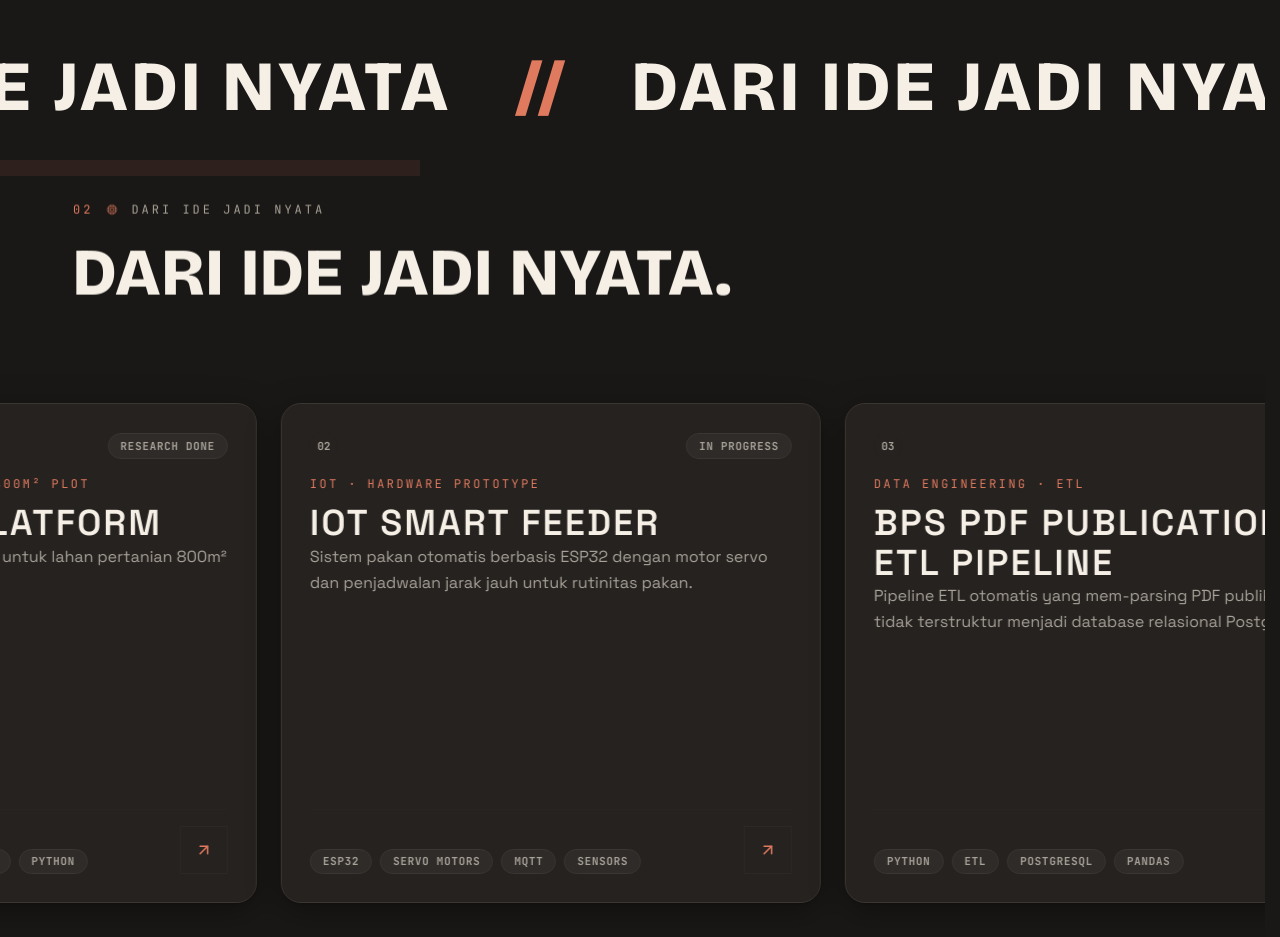
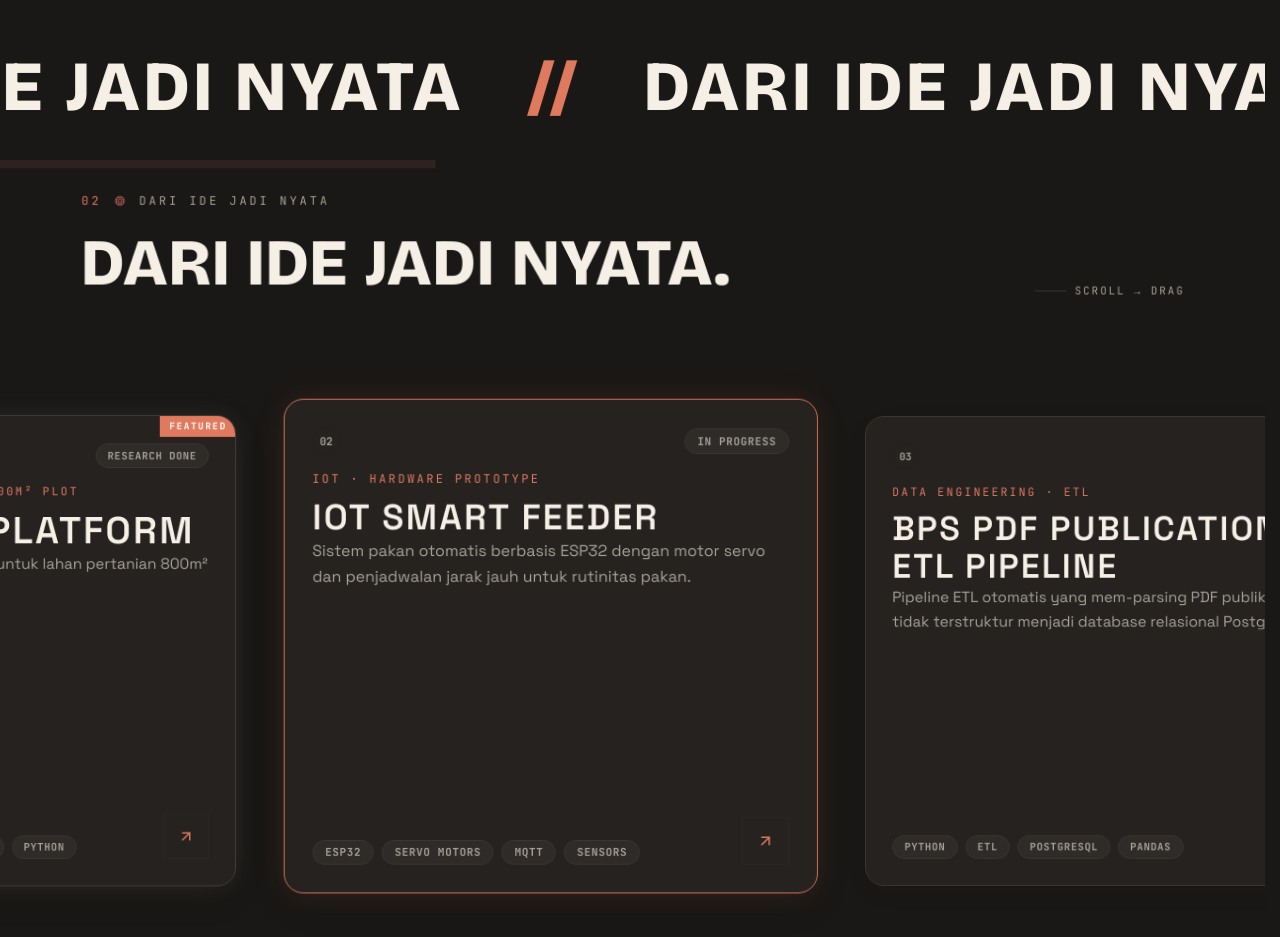
Before and after one commit to supyan1403/kyronix-portfolio, a React (Vite) app: page / in a window 1280 px wide. Shown: the part 1860-2797 px from the top of the page. Built offline with nearby package versions, Linux system fonts and the light colour scheme.

Commit message:
feat: sticky 10/10 - center-focus scale+glow + hero FEATURED + h300vh spring + thick progress 02/04

```diff
--- a/src/App.tsx
+++ b/src/App.tsx
@@ -1140,6 +1140,28 @@ function Stack() {
   );
 }
 
+/* ---------- 3. Featured projects — warm-tagd builds — center-focus 10/10 ---------- */
+function ProjectStickyCard({ p, idx, progress, onOpen }: { p: (typeof projects)[number]; idx: number; progress: MotionValue<number>; onOpen: (pp: (typeof projects)[number]) => void }) {
+  const { lang } = useLang();
+  const low = useIsLowEnd();
+  const n = projects.length;
+  const center = (idx + 0.5) / n;
+  const span = 0.22;
+  const focus = useTransform(progress, [center - span, center, center + span], low ? [1, 1, 1] : [0.94, 1, 0.94], { clamp: true });
+  const focusY = useTransform(progress, [center - span, center, center + span], low ? [0, 0, 0] : [6, 0, 6], { clamp: true });
+  const glow = useTransform(progress, [center - span, center, center + span], [0, 1, 0], { clamp: true });
+  const accent = p.tone === "lime" ? "#E07A5F" : p.tone === "coral" ? "#E07A5F" : "#8FA89B";
+  const isHero = idx === 0;
+  return (
+    <motion.article role="button" tabIndex={0} onClick={() => onOpen(p)} onKeyDown={(e) => { if (e.key === "Enter" || e.key === " ") { e.preventDefault(); onOpen(p); } }} whileHover={{ y: -4 }} whileTap={{ scale: 0.98 }} transition={{ type: "spring", stiffness: 380, damping: 22 }} style={{ scale: focus, y: focusY, boxShadow: useTransform(glow, [0, 1], ["0 8px 24px rgba(28,25,23,0.06)", "0 12px 36px rgba(28,25,23,0.10), 0 0 28px " + accent + "22"]) as unknown as string, borderColor: useTransform(glow, [0, 1], ["#3A3632", accent]) as unknown as string } as unknown as Record<string, unknown>} className={"warm-card relative mx-auto flex shrink-0 cursor-pointer flex-col overflow-hidden pb-6 md:mx-0 will-change-transform " + (isHero ? "min-h-[500px] w-[calc(100vw-32px)] max-w-[580px] p-6 md:w-[580px] md:p-7 border-terracotta/35" : "min-h-[480px] w-[calc(100vw-40px)] max-w-[540px] p-5 md:w-[540px] md:p-7")}>
+      {!isHero ? null : <span aria-hidden className="pointer-events-none absolute -right-[1px] -top-[1px] bg-terracotta px-2.5 py-1 font-mono text-[10px] font-black tracking-[0.16em] text-white">FEATURED</span>}
+      <div className="flex items-center justify-between"><span className="inline-flex h-7 w-7 items-center justify-center rounded-full bg-cream-deep font-mono text-[11px] font-bold text-muted">{p.no}</span><span className={"inline-flex items-center gap-2 font-mono text-[10px] font-bold uppercase tracking-wider sm:shrink-0 " + "warm-tag"}>{(p as { livePulse?: boolean }).livePulse && <Radio size={12} className="live-dot shrink-0" />}<span className="break-words">{p.status}</span></span></div>
+      <div className="min-w-0 flex-1"><p className="mt-4 mb-3 font-mono text-xs uppercase tracking-[0.2em]" style={{ color: WARM.terracotta }}>{p.kind}</p><h3 data-text={p.title} className={"font-sans font-semibold uppercase leading-[1.1] tracking-[0.06em] text-ink " + (isHero ? "text-[2.05rem] md:text-[2.5rem]" : "text-[2rem] md:text-4xl")}>{p.title}</h3><p className="leading-relaxed" style={{ color: WARM.muted }}>{(typeof p.desc === "string" ? p.desc : (p.desc as { id: string; en: string })[lang])}</p></div>
+      <div className="mt-6 flex items-end justify-between gap-3 border-t border-border/10 pt-4"><div className="flex flex-1 flex-wrap gap-2 pr-2">{p.stack.map((s) => (<Tag key={s} tone={p.tone === "lime" ? "yellow" : p.tone === "coral" ? "pink" : "violet"}>{s}</Tag>))}</div><span className="flex h-10 w-10 shrink-0 items-center justify-center border border-border/30 bg-transparent text-terracotta hover:bg-ink hover:text-white md:h-12 md:w-12"><ArrowUpRight size={18} /></span></div>
+    </motion.article>
+  );
+}
+
 /* ---------- 3. Featured projects — warm-tagd builds ---------- */
 const projects = [
   {
@@ -1229,16 +1251,17 @@ function Projects() {
   const handleCta = () => { setActive(null); setTimeout(() => scrollToId("contact"), 120); };
   const { scrollYProgress } = useScroll({ target: ref, offset: ["start start", "end end"] });
   const low = useIsLowEnd();
-  const x = useTransform(scrollYProgress, [0, 1], [0, -maxX]);
+  const smoothX = useSpring(scrollYProgress, { stiffness: 90, damping: 28, mass: 0.6 });
+  const x = useTransform(smoothX, [0, 1], [0, -maxX]);
   const titleY = useTransform(scrollYProgress, [0, 0.35], low ? [0, 0] : [0, -40]);
-  const trackScale = useTransform(scrollYProgress, [0.4, 1], low ? [1, 1] : [1, 0.98]);
-  const trackOpacity = useTransform(scrollYProgress, [0.75, 1], low ? [1, 1] : [1, 0.92]);
-
-  return (
-    <section id="projects" ref={ref} className="relative h-[260vh]">
+  const titleScale = useTransform(scrollYProgress, [0, 0.32], low ? [1, 1] : [1, 0.985]);
+  const orbScale = useTransform(scrollYProgress, [0, 1], low ? [1, 1] : [1, 1.22]);
+
+  return (
+    <section id="projects" ref={ref} className="relative h-[300vh]">
       <div className="sticky top-0 flex h-screen flex-col justify-center overflow-hidden">
-        <div className="orb right-[-10%] top-[20%] h-[420px] w-[420px] bg-terracotta/10" />
-        <motion.div style={{ y: titleY } as unknown as Record<string, unknown>} className="mx-auto mb-10 w-[min(1120px,90vw)] pt-16 will-change-transform">
+        <motion.div aria-hidden className="orb right-[-10%] top-[20%] h-[420px] w-[420px] bg-terracotta/10 will-change-transform" style={{ scale: orbScale } as unknown as Record<string, unknown>} />
+        <motion.div style={{ y: titleY, scale: titleScale } as unknown as Record<string, unknown>} className="mx-auto mb-10 w-[min(1120px,90vw)] pt-16 will-change-transform">
           <Eyebrow index="02" label={t.projectsEyebrow} />
           <div className="flex items-end justify-between gap-6">
             <SplitReveal
@@ -1246,52 +1269,28 @@ function Projects() {
               text={t.projectsTitle}
               className="font-display text-[clamp(2.3rem,5.2vw,4.25rem)] font-extrabold leading-[1.08] tracking-[0.02em]"
             />
+            <span aria-hidden className="hidden font-mono text-[11px] tracking-[0.18em] text-muted md:inline-flex items-center gap-2"><span className="h-px w-8 bg-border" /> SCROLL → DRAG</span>
           </div>
         </motion.div>
         <motion.div
           ref={trackRef}
-          style={{ x, scale: trackScale, opacity: trackOpacity } as unknown as Record<string, unknown>}
-          className="flex w-max gap-4 py-4 pl-[5vw] pr-[5vw] md:gap-6 md:pl-[max(5vw,calc((100vw-1120px)/2))] md:pr-[10vw] will-change-transform"
+          style={{ x } as unknown as Record<string, unknown>}
+          className="flex w-max items-stretch gap-5 py-4 pl-[5vw] pr-[5vw] md:gap-7 md:pl-[max(5vw,calc((100vw-1120px)/2))] md:pr-[10vw] will-change-transform"
         >
           {projects.map((p, idx) => {
-            const { lang: _l } = { lang } as unknown as { lang: string };
-            void _l;
             return (
-              <motion.article
-                key={p.no}
-                role="button"
-                tabIndex={0}
-                onClick={() => handleOpen(p)}
-                onKeyDown={(e) => { if (e.key === "Enter" || e.key === " ") { e.preventDefault(); handleOpen(p); } }}
-                whileHover={{ y: -4, scale: 1.005 }}
-                whileTap={{ scale: 0.98 }}
-                transition={{ type: "spring", stiffness: 380, damping: 22 }}
-                className={`warm-card mx-auto flex shrink-0 cursor-pointer flex-col overflow-hidden pb-6 md:mx-0 ${idx === 0 ? "min-h-[500px] w-[calc(100vw-32px)] max-w-[580px] p-6 md:w-[580px] md:p-7" : "min-h-[480px] w-[calc(100vw-40px)] max-w-[540px] p-5 md:w-[540px] md:p-7"}`}
-              >
-                <div className="flex items-center justify-between">
-                  <span className="inline-flex h-7 w-7 items-center justify-center rounded-full bg-cream-deep font-mono text-[11px] font-bold text-muted">{p.no}</span>
-                  <span className={`inline-flex items-center gap-2 font-mono text-[10px] font-bold uppercase tracking-wider sm:shrink-0 ${"warm-tag"}`}>
-                    {(p as { livePulse?: boolean }).livePulse && <Radio size={12} className="live-dot shrink-0" />}
-                    <span className="break-words">{p.status}</span>
-                  </span>
-                </div>
-                <div className="min-w-0 flex-1">
-                  <p className="mt-4 mb-3 font-mono text-xs uppercase tracking-[0.2em]" style={{ color: WARM.terracotta }}>{p.kind}</p>
-                  <h3 data-text={p.title} className="font-sans text-[2rem] font-semibold uppercase leading-[1.1] tracking-[0.06em] text-ink md:text-4xl">{p.title}</h3>
-                  <p className="leading-relaxed" style={{ color: WARM.muted }}>{(typeof p.desc === "string" ? p.desc : (p.desc as { id: string; en: string })[lang])}</p>
-                </div>
-                <div className="mt-6 flex items-end justify-between gap-3 border-t border-border/10 pt-4">
-                  <div className="flex flex-1 flex-wrap gap-2 pr-2">
-                    {p.stack.map((s) => (<Tag key={s} tone={p.tone === "lime" ? "yellow" : p.tone === "coral" ? "pink" : "violet"}>{s}</Tag>))}
-                  </div>
-                  <span className="flex h-10 w-10 shrink-0 items-center justify-center border border-border/30 bg-transparent text-terracotta hover:bg-ink hover:text-white md:h-12 md:w-12"><ArrowUpRight size={18} /></span>
-                </div>
-              </motion.article>
+              <ProjectStickyCard key={p.no} p={p} idx={idx} progress={smoothX} onOpen={handleOpen} />
             );
           })}
         </motion.div>
-        <div className="mx-auto mt-10 h-px w-[min(1120px,90vw)] bg-border">
-          <motion.div className="h-full origin-left bg-terracotta" style={{ scaleX: scrollYProgress }} />
+        <div className="mx-auto mt-8 flex w-[min(1120px,90vw)] items-center gap-3">
+          <span className="font-mono text-[11px] tracking-[0.16em] text-muted tabular-nums">{String(1).padStart(2, "0")} — {String(projects.length).padStart(2, "0")}</span>
+          <div className="h-[3px] flex-1 overflow-hidden rounded-full bg-border/40">
+            <motion.div className="h-full origin-left rounded-full bg-terracotta" style={{ scaleX: scrollYProgress, boxShadow: "0 0 10px rgba(224,122,95,0.4)" } as unknown as Record<string, unknown>} />
+          </div>
+          <motion.span className="font-mono text-[11px] font-bold tracking-[0.14em] text-terracotta tabular-nums" style={{ opacity: useTransform(scrollYProgress, [0, 0.15], [0.45, 1]) } as unknown as Record<string, unknown>}>
+            {useTransform(scrollYProgress, (v: number) => `${String(Math.min(projects.length, Math.max(1, Math.round(v * projects.length + 0.5))).toString().padStart(2, "0"))} / ${String(projects.length).padStart(2, "0")}`) as unknown as string}
+          </motion.span>
         </div>
       </div>
       <AnimatePresence>
```
